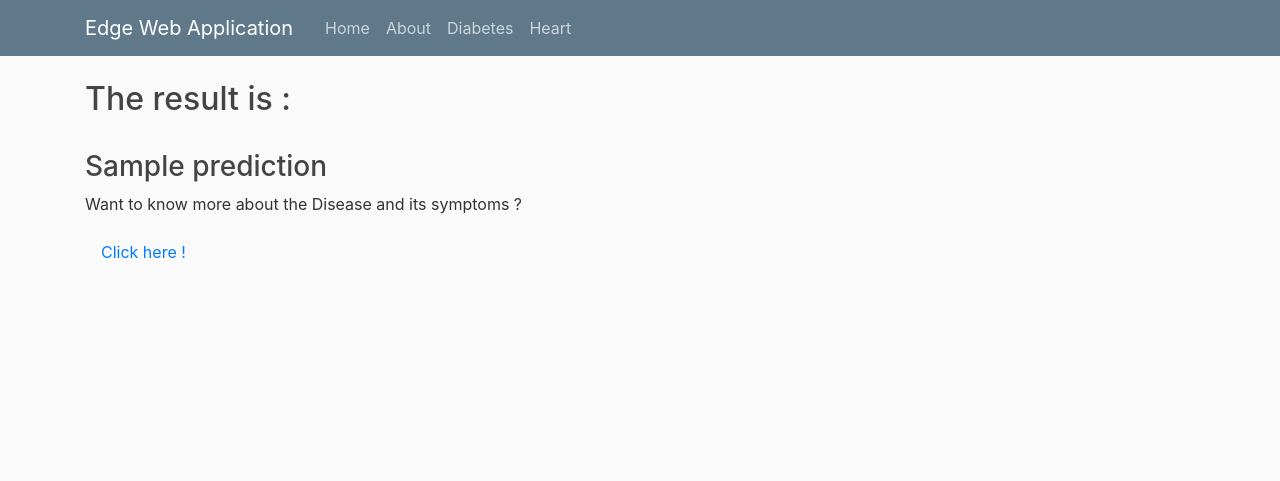
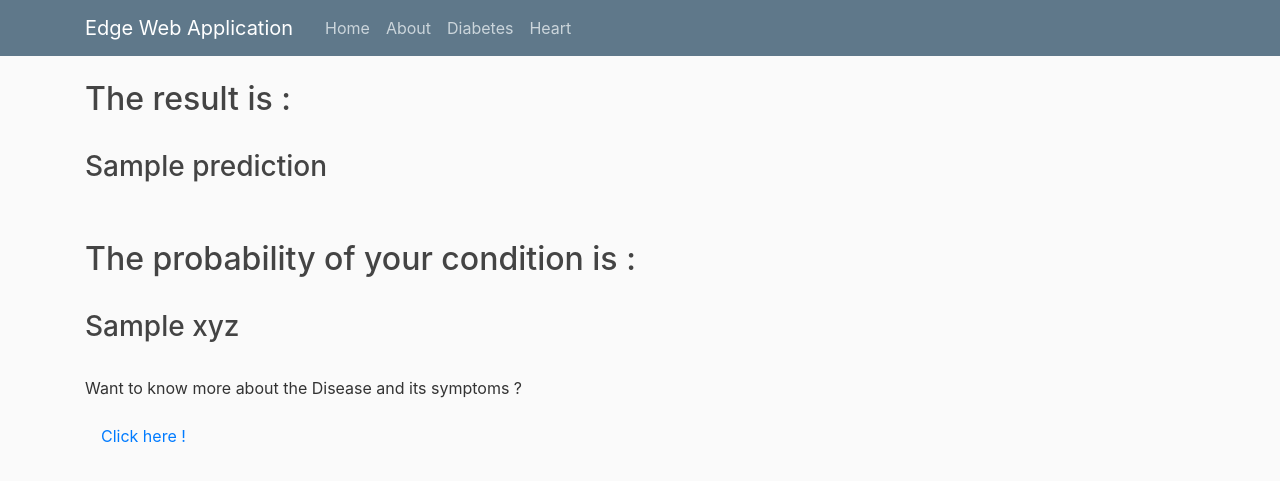
Before and after one commit to programoworm/DeepNetEI, a Flask app: template Web App/template/result.html in a window 1280 px wide. Shown: the top 481 px of the page. Run offline with Flask 2, Linux system fonts and the light colour scheme; the template is opened without the code that fills it: most values are stand-ins (such as "Sample title", 1, 10 or a date in 2020); some libraries are stand-ins or nearby versions.

Commit message:
Result updated

```diff
--- a/Web App/app.py
+++ b/Web App/app.py
@@ -52,9 +52,11 @@ def result():
             result = ValuePredictor(to_predict_list,13)
     if(np.round(result)==1):
         prediction='Sorry ! Suffering'
+        xyz= result
     else:
         prediction='Congrats ! you are Healthy'
-    return(render_template("result.html", prediction=prediction))
+        xyz= result
+    return(render_template("result.html", prediction=prediction, xyz=xyz))
 
 if __name__ == "__main__":
     app.run(debug=True)
--- a/Web App/template/result.html
+++ b/Web App/template/result.html
@@ -33,6 +33,9 @@
    <div class="container">
           <h2>The result is : </h2><br>
           <h3> {{ prediction }}</h3>
+          <br><br>
+          <h2>The probability of your condition is  : </h2><br>
+          <h3> {{ xyz }}</h3><br>
         <form action="http://localhost:5000/result",method="post">
         <p>Want to know more about the Disease and its symptoms ?</p>
         <a class="nav-item nav-link" href="/about">Click here !</a>
```
